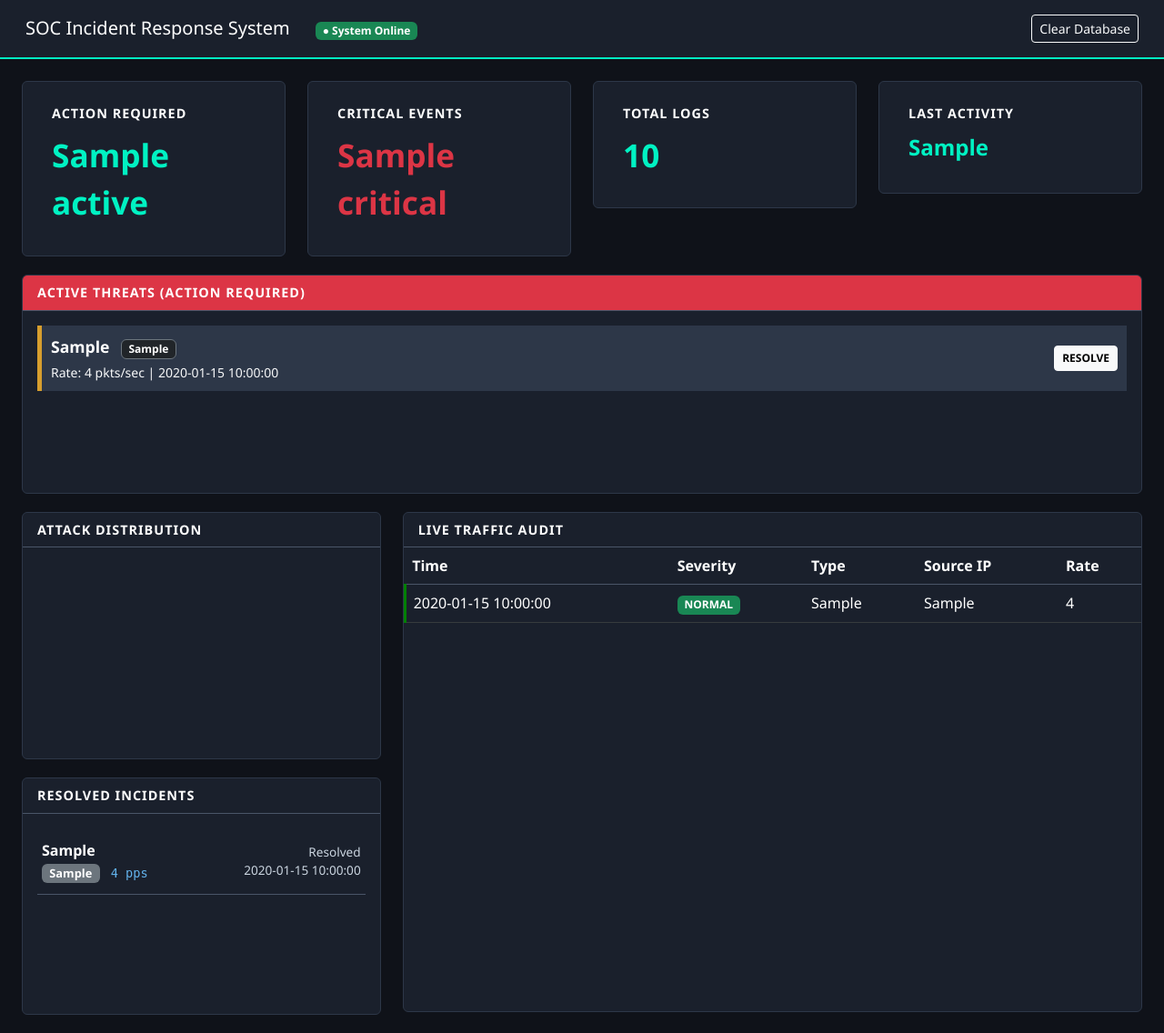
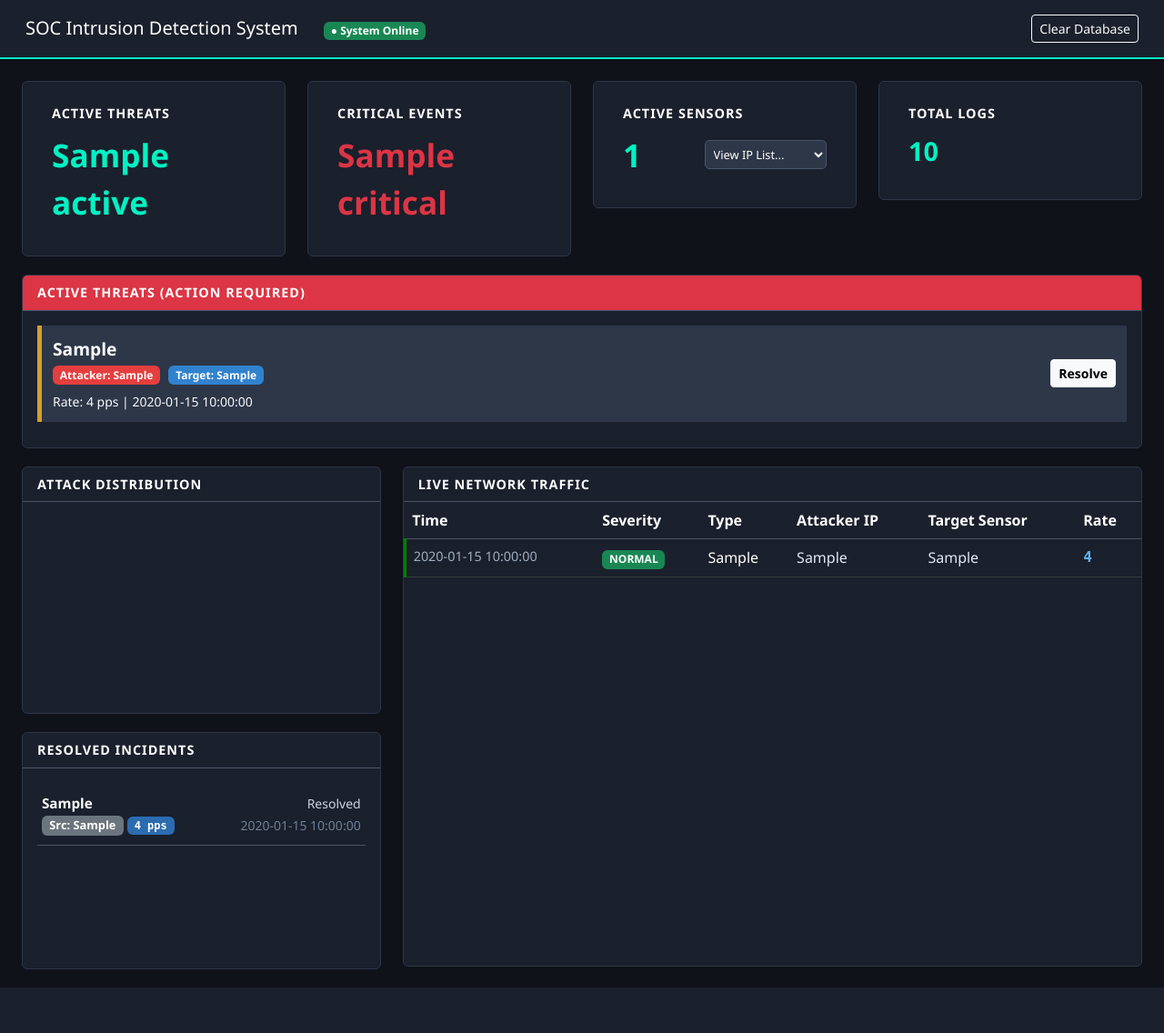
Before and after one commit to Anand-004/IDS_system-ver0.1, a Flask app: template server/templates/dashboard.html in a window 1280 px wide. Shown: the whole page at 91% size. After the commit the page ends 1086 px from the top, so only its background shows below. Run offline with Flask 3, Linux system fonts and the light colour scheme; the template is opened without the code that fills it: most values are stand-ins (such as "Sample title", 1, 10 or a date in 2020); a map, chart or similar area stays blank; some libraries are stand-ins or nearby versions.

Commit message:
final Commit

```diff
--- a/server/app.py
+++ b/server/app.py
@@ -1,33 +1,51 @@
 from flask import Flask, request, jsonify, render_template
 import json
 import datetime
+import time
 import os
 from collections import Counter
 
 app = Flask(__name__)
 
-# File to store the intrusion logs
+# ================= CONFIGURATION =================
 LOG_FILE = 'intrusion_logs.json'
+
+# Global variable to prevent log spam (Deduplication)
+last_alert_signature = ""
+last_alert_time = 0
+
+# ANSI Colors for Terminal Output (Makes the demo look cool)
+RED = "\033[91m"
+GREEN = "\033[92m"
+YELLOW = "\033[93m"
+BLUE = "\033[94m"
+RESET = "\033[0m"
 
 # Ensure log file exists
 if not os.path.exists(LOG_FILE):
     with open(LOG_FILE, 'w') as f:
         json.dump([], f)
 
+# ================= HELPER FUNCTIONS =================
+
 def save_logs(logs):
-    """Writes logs to the JSON file"""
+    """Writes logs to the JSON file safely"""
     try:
         with open(LOG_FILE, 'w') as f:
             json.dump(logs, f, indent=4)
     except Exception as e:
-        print(f"Error saving logs: {e}")
+        print(f"{RED}[!] Error saving logs: {e}{RESET}")
 
 def load_logs():
     """Reads logs from the JSON file"""
     try:
         with open(LOG_FILE, 'r') as f:
-            return json.load(f)
-    except: return []
+            data = json.load(f)
+            return data if isinstance(data, list) else []
+    except:
+        return []
+
+# ================= ROUTES =================
 
 @app.route('/')
 def dashboard():
@@ -46,43 +64,76 @@ def dashboard():
         if l.get('acknowledged') == True
     ]
 
-    # Calculate Stats
+    # 3. Get Online Sensors (Asset Management)
+    # Filter out "Unknown" IPs so we only count real machines
+    online_sensors = []
+    if all_logs:
+        online_sensors = list(set(
+            log.get('victim_ip') for log in all_logs
+            if log.get('victim_ip') and log.get('victim_ip') != "Unknown"
+        ))
+
+    # 4. Calculate Stats
     stats = {
         "total": len(all_logs),
         "active": len(active_threats),
         "critical": sum(1 for log in all_logs if log.get('severity') == 'CRITICAL'),
-        "last_seen": all_logs[-1]['timestamp'] if all_logs else "-"
+        "last_seen": all_logs[-1]['timestamp'] if all_logs else "-",
+        "online_count": len(online_sensors)
     }
 
-    # Chart Data
-    attack_counts = Counter([log['attack_type'] for log in all_logs])
+    # 5. Chart Data
+    attack_counts = Counter([log.get('attack_type', 'Unknown') for log in all_logs])
 
-    # RENDER TEMPLATE
-    # We use list() wrappers to prevent the 'iterator' crash
     return render_template('dashboard.html',
-                         logs=list(reversed(all_logs[-50:])),
-                         active_threats=list(reversed(active_threats)),
-                         resolved_threats=list(reversed(resolved_threats)),
-                         stats=stats,
-                         chart_labels=list(attack_counts.keys()),
-                         chart_data=list(attack_counts.values()))
+                           logs=list(reversed(all_logs[-50:])),
+                           active_threats=list(reversed(active_threats)),
+                           resolved_threats=list(reversed(resolved_threats)),
+                           stats=stats,
+                           online_sensors=online_sensors,
+                           chart_labels=list(attack_counts.keys()),
+                           chart_data=list(attack_counts.values()))
 
 @app.route('/api/alert', methods=['POST'])
 def webhook():
     """Receives alerts from the Sensor (Agent)"""
+    global last_alert_signature, last_alert_time
+
     data = request.json
 
-    # Add Server Timestamp
+    # --- 1. SPAM PREVENTION (Deduplication) ---
+    # Create a unique signature for this alert (Source IP + Attack Type)
+    current_signature = f"{data.get('source_ip')}-{data.get('attack_type')}"
+    current_time = time.time()
+
+    # If the same attack happens within 2 seconds, ignore it (Prevent spam)
+    if current_signature == last_alert_signature and (current_time - last_alert_time) < 2.0:
+        print(f"{YELLOW}[!] Duplicate alert suppressed: {data.get('attack_type')}{RESET}")
+        return jsonify({"status": "suppressed"}), 200
+
+    # Update spam tracker
+    last_alert_signature = current_signature
+    last_alert_time = current_time
+
+    # --- 2. PROCESS ALERT ---
+    # Add Timestamp
     data['timestamp'] = datetime.datetime.now().strftime("%H:%M:%S")
+    data['acknowledged'] = False
+    if 'victim_ip' not in data: data['victim_ip'] = "Unknown"
 
-    # Default status is "Unread"
-    data['acknowledged'] = False
-
+    # Save to Database
     logs = load_logs()
     logs.append(data)
     save_logs(logs)
 
-    print(f"[+] Alert Received: {data['attack_type']} from {data['source_ip']}")
+    # --- 3. COOL TERMINAL OUTPUT ---
+    if data.get('severity') == 'CRITICAL':
+        print(f"{RED}[🚨 CRITICAL] {data.get('attack_type')} detected from {data.get('source_ip')}!{RESET}")
+    elif data.get('severity') == 'WARNING':
+        print(f"{YELLOW}[⚠️  WARNING] {data.get('attack_type')} detected from {data.get('source_ip')}{RESET}")
+    else:
+        print(f"{BLUE}[+] Info: {data.get('attack_type')}{RESET}")
+
     return jsonify({"status": "logged"}), 200
 
 @app.route('/api/resolve', methods=['POST'])
@@ -91,21 +142,25 @@ def resolve_threat():
     target_ip = request.json.get('source_ip')
 
     logs = load_logs()
-    # Find all logs from this IP and mark them as acknowledged
+    resolved_count = 0
+
     for log in logs:
         if log.get('source_ip') == target_ip:
             log['acknowledged'] = True
+            resolved_count += 1
 
     save_logs(logs)
+    print(f"{GREEN}[✔] Resolved {resolved_count} incidents for IP {target_ip}{RESET}")
     return jsonify({"status": "resolved"}), 200
 
 @app.route('/api/reset', methods=['POST'])
 def reset_logs():
-    """Clears the database for a fresh demo"""
+    """Clears the database"""
     save_logs([])
+    print(f"{RED}[!] DATABASE CLEARED{RESET}")
     return jsonify({"status": "cleared"}), 200
 
 if __name__ == '__main__':
-    # HOST='0.0.0.0' allows connections from other machines (Distributed Mode)
-    print("[*] Server running on http://0.0.0.0:5000")
+    print(f"{GREEN}[*] Server running on http://0.0.0.0:5000{RESET}")
+    print(f"{BLUE}[*] Waiting for Sensors (Lubuntu/Kali)...{RESET}")
     app.run(host='0.0.0.0', port=5000, debug=True)
--- a/server/templates/dashboard.html
+++ b/server/templates/dashboard.html
@@ -3,80 +3,66 @@
 <head>
     <meta charset="UTF-8">
     <meta http-equiv="refresh" content="3">
-    <title>SOC Command Center</title>
+    <title>Enterprise SOC Dashboard</title>
 
     <link href="{{ url_for('static', filename='css/bootstrap.min.css') }}" rel="stylesheet">
     <script src="{{ url_for('static', filename='js/chart.js') }}"></script>
 
     <style>
-        /* =========================================
-           1. EDIT BOX HEIGHTS HERE
-           ========================================= */
+        /* ================= LAYOUT ================= */
+        .box-active-threats { height: 150px; overflow-y: auto; }
+        .box-resolved { height: 220px; overflow-y: auto; }
+        .box-main-log { height: 510px; overflow-y: auto; }
 
-        /* Height for "Active Threats" Box */
-        .box-active-threats {
-            height: 200px;  /* <--- CHANGE THIS to resize Active Threats */
-            overflow-y: auto;
-        }
-
-        /* Height for "Resolved Incidents" Box */
-        .box-resolved {
-            height: 220px;
-            overflow-y: auto;
-        }
-
-        /* Height for "Live Traffic Audit" (Main Log) */
-        .box-main-log {
-            height: 510px;
-            overflow-y: auto;
-        }
-
-        /* =========================================
-           2. THEME & COLORS
-           ========================================= */
+        /* ================= THEME ================= */
         body { background-color: #0f1219; color: #e0e6ed; font-family: 'Segoe UI', sans-serif; }
         .navbar { background-color: #1a202c; border-bottom: 2px solid #00f2c3; }
         .card { background-color: #1a202c; border: 1px solid #2d3748; margin-bottom: 20px; }
 
-        /* HEADERS */
         .card-header {
             font-weight: bold; color: #ffffff !important;
             border-bottom: 1px solid #4a5568;
             text-transform: uppercase; letter-spacing: 1px; font-size: 0.9rem;
         }
 
-        /* STATS */
         .stat-value { font-size: 2.2rem; font-weight: bold; color: #00f2c3; }
 
-        /* SCROLLBARS */
-        ::-webkit-scrollbar { width: 10px; }
-        ::-webkit-scrollbar-track { background: #1a202c; }
-        ::-webkit-scrollbar-thumb { background: #4a5568; border-radius: 5px; border: 2px solid #1a202c; }
-
-        /* THREAT CARDS */
+        /* ================= ALERTS & BADGES ================= */
         .threat-card {
             background-color: #2d3748; border-left: 5px solid;
-            margin-bottom: 8px; padding: 10px;
+            margin-bottom: 8px; padding: 12px;
             display: flex; justify-content: space-between; align-items: center;
         }
-        .threat-critical { border-color: #e53e3e; background: linear-gradient(90deg, rgba(229,62,62,0.2), rgba(45,55,72,1)); }
+        .threat-critical { border-color: #e53e3e; background: linear-gradient(90deg, rgba(229,62,62,0.1), rgba(45,55,72,1)); }
         .threat-warning { border-color: #d69e2e; }
 
-        /* RESOLVED ITEMS (Clean + Packets) */
+        .badge-attacker { background-color: #e53e3e; color: white; margin-right: 5px; }
+        .badge-victim { background-color: #3182ce; color: white; }
+        .badge-pps { background-color: #2b6cb0; color: white; font-family: monospace; }
+
+        /* Resolved Items */
         .resolved-item {
-            border-bottom: 1px solid #4a5568;
-            padding: 12px 5px;
+            border-bottom: 1px solid #4a5568; padding: 10px 5px;
             display: flex; justify-content: space-between; align-items: center;
         }
-        .resolved-text { color: #ffffff; font-weight: bold; font-size: 1rem; }
-        .resolved-meta { color: #cbd5e0; font-size: 0.85em; text-align: right; }
-        .pps-badge { color: #63b3ed; font-size: 0.85em; margin-left: 8px; font-family: monospace; }
+        .resolved-text { color: #ffffff; font-weight: bold; font-size: 0.95rem; }
 
-        /* TABLES & CHARTS */
+        /* ================= TABLE ================= */
         .table-dark { --bs-table-bg: #1a202c; color: #e2e8f0; }
-        thead th { position: sticky; top: 0; background-color: #171923; z-index: 1; color: #00f2c3; border-bottom: 2px solid #4a5568; }
-        .chart-box { height: 200px; position: relative; width: 100%; }
-        .btn-resolve { font-size: 0.75em; text-transform: uppercase; font-weight: bold; }
+        thead th {
+            position: sticky; top: 0; background-color: #171923; z-index: 1;
+            color: #00f2c3; border-bottom: 2px solid #4a5568;
+        }
+        .col-time { color: #a0aec0 !important; font-size: 0.9em; }
+        .col-rate { color: #63b3ed !important; font-weight: bold; font-family: monospace; }
+        .col-ip { color: #e2e8f0 !important; }
+
+        /* NEW: Dropdown Style */
+        .sensor-select {
+            background-color: #2d3748; color: white; border: 1px solid #4a5568;
+            font-size: 0.8rem; padding: 5px; border-radius: 5px; width: 100%;
+        }
+
     </style>
 </head>
 <body>
@@ -84,7 +70,7 @@
     <nav class="navbar navbar-dark p-3 mb-4">
         <div class="container-fluid">
             <div>
-                <span class="navbar-brand mb-0 h1">SOC Incident Response System</span>
+                <span class="navbar-brand mb-0 h1">SOC Intrusion Detection System</span>
                 <span class="badge bg-success ms-2">● System Online</span>
             </div>
             <button onclick="resetLogs()" class="btn btn-outline-light btn-sm">Clear Database</button>
@@ -96,30 +82,66 @@
         <div class="row">
             <div class="col-md-3">
                 <div class="card p-3">
-                    <div class="card-header bg-transparent border-0 pb-0">Action Required</div>
+                    <div class="card-header bg-transparent border-0 pb-0">Active Threats</div>
                     <div class="card-body pt-2"><div class="stat-value" style="color: {{ 'red' if stats.active > 0 else '#00f2c3' }}">{{ stats.active }}</div></div>
                 </div>
             </div>
-            <div class="col-md-3"><div class="card p-3"><div class="card-header bg-transparent border-0 pb-0">Critical Events</div><div class="card-body pt-2"><div class="stat-value text-danger">{{ stats.critical }}</div></div></div></div>
-            <div class="col-md-3"><div class="card p-3"><div class="card-header bg-transparent border-0 pb-0">Total Logs</div><div class="card-body pt-2"><div class="stat-value">{{ stats.total }}</div></div></div></div>
-            <div class="col-md-3"><div class="card p-3"><div class="card-header bg-transparent border-0 pb-0">Last Activity</div><div class="card-body pt-2"><div class="stat-value" style="font-size: 1.5rem;">{{ stats.last_seen }}</div></div></div></div>
+
+            <div class="col-md-3">
+                <div class="card p-3">
+                    <div class="card-header bg-transparent border-0 pb-0">Critical Events</div>
+                    <div class="card-body pt-2"><div class="stat-value text-danger">{{ stats.critical }}</div></div>
+                </div>
+            </div>
+
+            <div class="col-md-3">
+                <div class="card p-3">
+                    <div class="card-header bg-transparent border-0 pb-0">Active Sensors</div>
+                    <div class="card-body pt-2">
+                        <div class="d-flex align-items-center justify-content-between">
+                            <div class="stat-value">{{ stats.online_count }}</div>
+
+                            <div style="width: 60%;">
+                                <select class="sensor-select">
+                                    <option selected disabled>View IP List...</option>
+                                    {% for ip in online_sensors %}
+                                    <option>{{ ip }}</option>
+                                    {% else %}
+                                    <option>No sensors yet...</option>
+                                    {% endfor %}
+                                </select>
+                            </div>
+                        </div>
+                    </div>
+                </div>
+            </div>
+
+            <div class="col-md-3">
+                <div class="card p-3">
+                    <div class="card-header bg-transparent border-0 pb-0">Total Logs</div>
+                    <div class="card-body pt-2"><div class="stat-value" style="font-size: 1.8rem;">{{ stats.total }}</div></div>
+                </div>
+            </div>
         </div>
 
         <div class="row">
             <div class="col-12">
                 <div class="card">
                     <div class="card-header bg-danger text-white">Active Threats (Action Required)</div>
-                    <div class="card-body box-active-threats"> {% for threat in active_threats %}
+                    <div class="card-body box-active-threats">
+                        {% for threat in active_threats %}
                         <div class="threat-card {{ 'threat-critical' if threat.severity == 'CRITICAL' else 'threat-warning' }}">
                             <div>
-                                <strong class="text-white" style="font-size: 1.1em;">{{ threat.attack_type }}</strong>
-                                <span class="badge bg-dark ms-2 border border-secondary">{{ threat.source_ip }}</span>
-                                <div class="text-light small mt-1">Rate: {{ threat.traffic_rate }} pkts/sec | {{ threat.timestamp }}</div>
+                                <strong class="text-white" style="font-size: 1.2em;">{{ threat.attack_type }}</strong>
+                                <br>
+                                <span class="badge badge-attacker">Attacker: {{ threat.source_ip }}</span>
+                                <span class="badge badge-victim">Target: {{ threat.victim_ip }}</span>
+                                <div class="text-light small mt-2">Rate: {{ threat.traffic_rate }} pps | {{ threat.timestamp }}</div>
                             </div>
-                            <button onclick="resolveThreat('{{ threat.source_ip }}')" class="btn btn-sm btn-light btn-resolve">Resolve</button>
+                            <button onclick="resolveThreat('{{ threat.source_ip }}')" class="btn btn-sm btn-light fw-bold">Resolve</button>
                         </div>
                         {% else %}
-                        <div class="text-center text-muted py-4"> No active threats. System is secure.</div>
+                        <div class="text-center text-muted py-4">✔ No active threats. System is secure.</div>
                         {% endfor %}
                     </div>
                 </div>
@@ -130,9 +152,7 @@
             <div class="col-md-4">
                 <div class="card">
                     <div class="card-header">Attack Distribution</div>
-                    <div class="card-body">
-                        <div class="chart-box"><canvas id="attackChart"></canvas></div>
-                    </div>
+                    <div class="card-body"><div style="height: 200px;"><canvas id="attackChart"></canvas></div></div>
                 </div>
 
                 <div class="card">
@@ -142,12 +162,12 @@
                         <div class="resolved-item">
                             <div>
                                 <div class="resolved-text">{{ log.attack_type }}</div>
-                                <span class="badge bg-secondary" style="font-size: 0.8em;">{{ log.source_ip }}</span>
-                                <span class="pps-badge">{{ log.traffic_rate }} pps</span>
+                                <span class="badge bg-secondary" style="font-size: 0.8em;">Src: {{ log.source_ip }}</span>
+                                <span class="badge badge-pps">{{ log.traffic_rate }} pps</span>
                             </div>
-                            <div class="resolved-meta">
-                                Resolved<br>
-                                {{ log.timestamp }}
+                            <div class="text-end">
+                                <small style="color: #cbd5e0;">Resolved</small><br>
+                                <small style="color: #718096;">{{ log.timestamp }}</small>
                             </div>
                         </div>
                         {% else %}
@@ -159,16 +179,23 @@
 
             <div class="col-md-8">
                 <div class="card">
-                    <div class="card-header">Live Traffic Audit</div>
+                    <div class="card-header">Live Network Traffic</div>
                     <div class="card-body p-0 box-main-log">
                         <table class="table table-dark table-hover mb-0">
                             <thead>
-                                <tr><th>Time</th><th>Severity</th><th>Type</th><th>Source IP</th><th>Rate</th></tr>
+                                <tr>
+                                    <th>Time</th>
+                                    <th>Severity</th>
+                                    <th>Type</th>
+                                    <th>Attacker IP</th>
+                                    <th>Target Sensor</th>
+                                    <th>Rate</th>
+                                </tr>
                             </thead>
                             <tbody>
                                 {% for log in logs %}
-                                <tr style="opacity: {{ '0.4' if log.acknowledged else '1.0' }}; border-left: 3px solid {{ 'red' if log.severity == 'CRITICAL' else ('orange' if log.severity == 'WARNING' else 'green') }};">
-                                    <td>{{ log.timestamp }}</td>
+                                <tr style="border-left: 3px solid {{ 'red' if log.severity == 'CRITICAL' else ('orange' if log.severity == 'WARNING' else 'green') }};">
+                                    <td class="col-time">{{ log.timestamp }}</td>
                                     <td>
                                         {% if log.severity == 'CRITICAL' %} <span class="badge bg-danger">CRITICAL</span>
                                         {% elif log.severity == 'WARNING' %} <span class="badge bg-warning text-dark">WARNING</span>
@@ -176,11 +203,12 @@
                                         {% endif %}
                                     </td>
                                     <td class="text-white">{{ log.attack_type }}</td>
-                                    <td>{{ log.source_ip }}</td>
-                                    <td>{{ log.traffic_rate }}</td>
+                                    <td class="col-ip text-danger">{{ log.source_ip }}</td>
+                                    <td class="col-ip text-primary">{{ log.victim_ip }}</td>
+                                    <td class="col-rate">{{ log.traffic_rate }}</td>
                                 </tr>
                                 {% else %}
-                                <tr><td colspan="5" class="text-center py-4 text-muted">Waiting for traffic...</td></tr>
+                                <tr><td colspan="6" class="text-center py-4 text-muted">Waiting for traffic...</td></tr>
                                 {% endfor %}
                             </tbody>
                         </table>
```
Also changed, not shown: sensor/ids_agent.py (+135 -109 lines).
